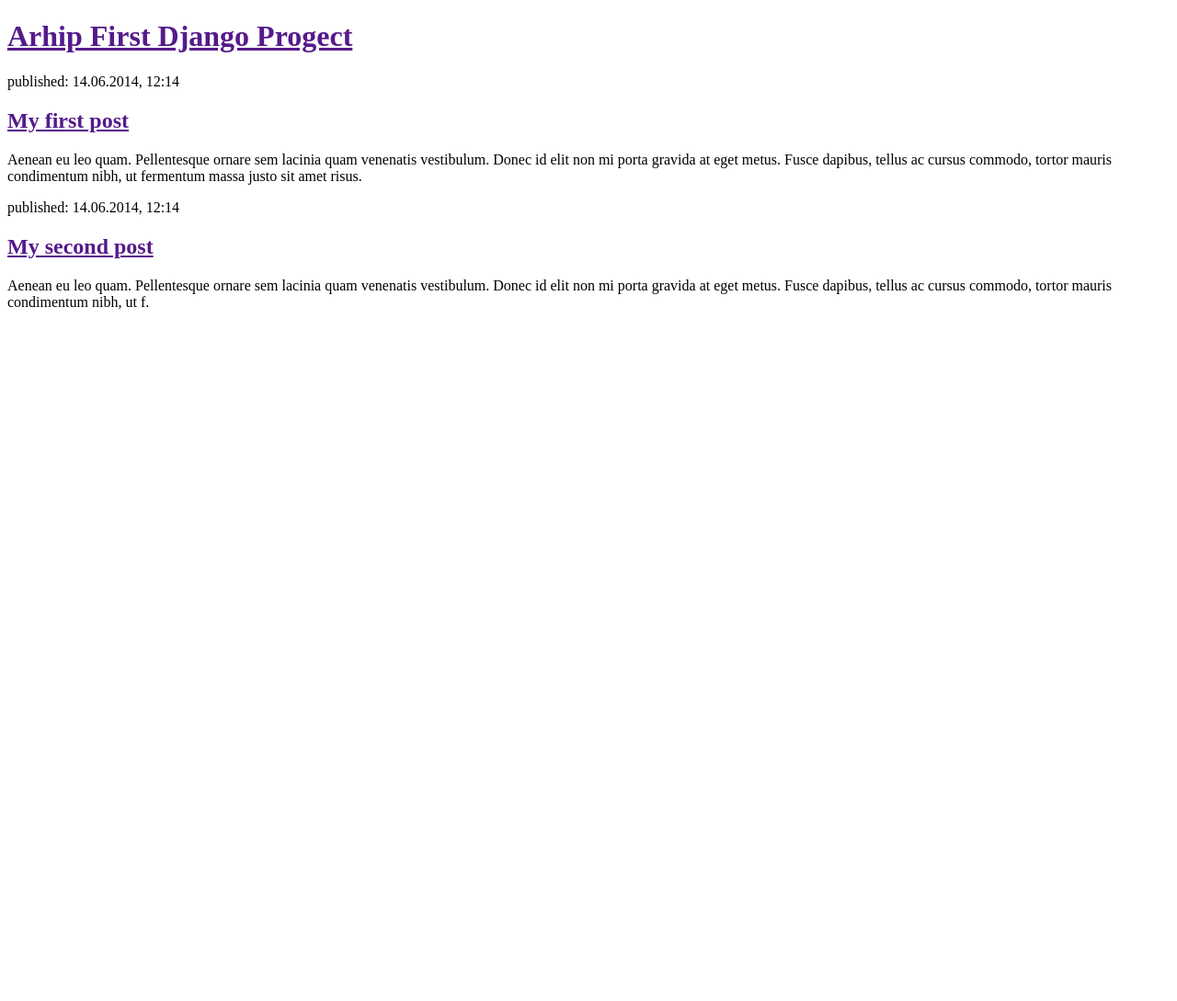
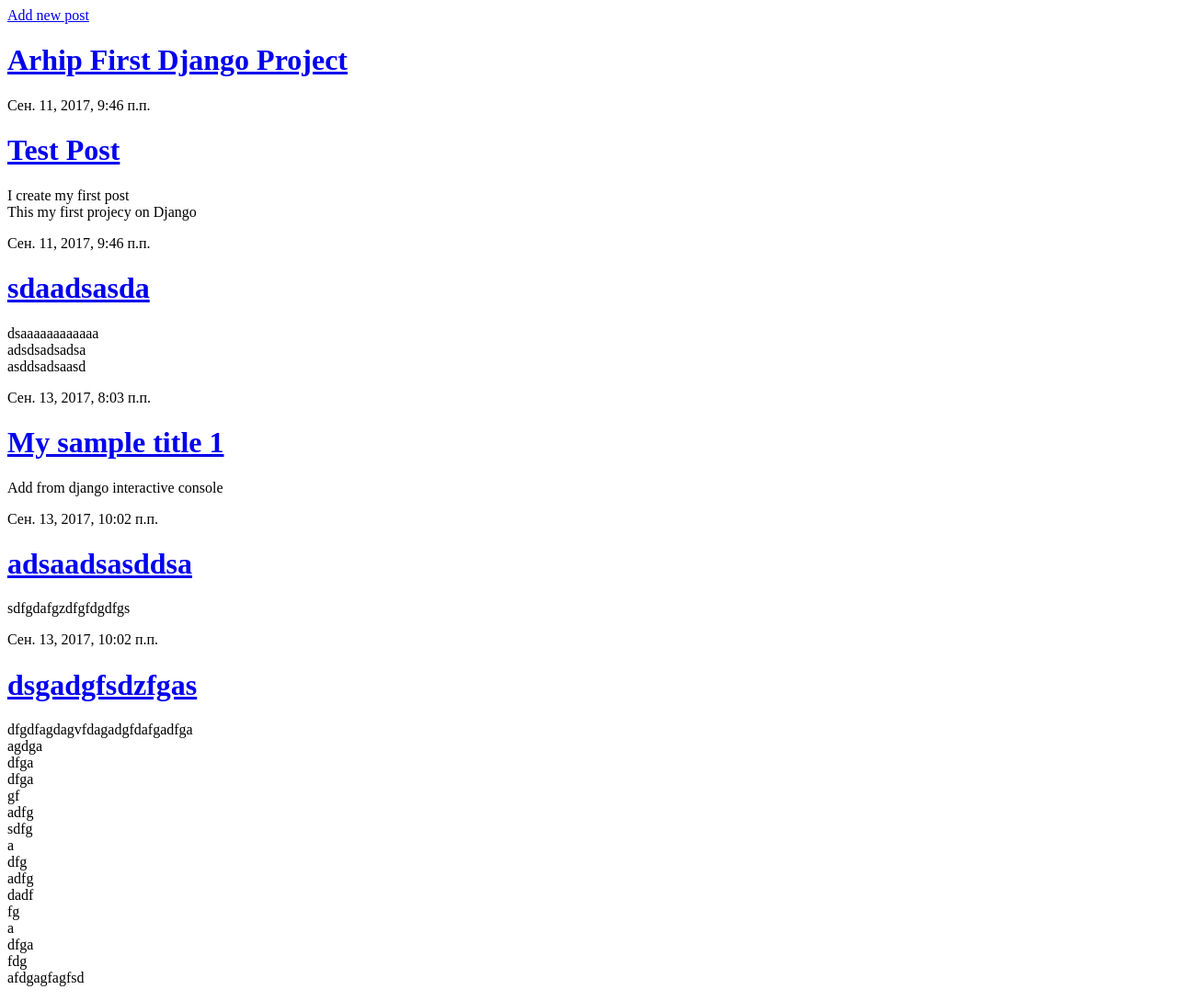
Before and after one commit to Dimiyss/pytrhon_first, a Django app: page / in a window 1280 px wide. Shown: the whole page at 92% size. Before the commit the page ends 337 px from the top, so only its background shows below. Run offline with Django 3.2, Linux system fonts and the light colour scheme; data comes from the database, SQL or seed files in the repository; both versions use the stored data as it was after the commit.

Commit message:
Update without css

```diff
--- /dev/null
+++ b/blog/templates/blog/base.html
@@ -0,0 +1,20 @@
+{% extends 'blog/post_list.html' %}
+
+{% block content %}
+
+ <div class="content container">
+        <div class="row">
+            <div class="col-md-8">
+                {% for post in posts %}
+                    <div class="post">
+                        <div class="date">
+                            {{ post.published_date }}
+                        </div>
+                        <h1><a href="{% url 'post_detail' pk=post.pk %}">{{ post.title }}</a></h1>
+                        <p>{{ post.text|linebreaksbr }}</p>
+                    </div>
+                {% endfor %}
+            </div>
+        </div>
+ </div>
+{% endblock content %}
--- a/blog/templates/blog/post_list.html
+++ b/blog/templates/blog/post_list.html
@@ -1,24 +1,19 @@
+{% load staticfiles %}
 <!DOCTYPE html>
 <html lang="en">
 <head>
     <meta charset="UTF-8">
-    <title>Title</title>
+    <title>Django by Arhip</title>
 </head>
 <body>
-    <div>
-        <h1><a href="">Arhip First Django Progect</a></h1>
+<div class="page-header">
+    <a href="{% url 'post_new' %}" >Add new post</a>
+        <h1><a href="/">Arhip First Django Project</a></h1>
     </div>
+    {% block content1 %}
+    {% endblock %}
 
-    <div>
-        <p>published: 14.06.2014, 12:14</p>
-        <h2><a href="">My first post</a></h2>
-        <p>Aenean eu leo quam. Pellentesque ornare sem lacinia quam venenatis vestibulum. Donec id elit non mi porta gravida at eget metus. Fusce dapibus, tellus ac cursus commodo, tortor mauris condimentum nibh, ut fermentum massa justo sit amet risus.</p>
-    </div>
-
-    <div>
-        <p>published: 14.06.2014, 12:14</p>
-        <h2><a href="">My second post</a></h2>
-        <p>Aenean eu leo quam. Pellentesque ornare sem lacinia quam venenatis vestibulum. Donec id elit non mi porta gravida at eget metus. Fusce dapibus, tellus ac cursus commodo, tortor mauris condimentum nibh, ut f.</p>
-    </div>
+    {% block content %}
+    {% endblock %}
 </body>
 </html>
--- a/blog/urls.py
+++ b/blog/urls.py
@@ -3,4 +3,6 @@
 
 urlpatterns = [
     url(r'^$', views.post_list, name='post_list'),
+    url(r'^post/(?P<pk>[0-9]+)/$', views.post_detail, name='post_detail'),
+    url(r'^post/new/$', views.post_new, name='post_new'),
 ]
--- a/blog/views.py
+++ b/blog/views.py
@@ -1,5 +1,30 @@
 from django.shortcuts import render
+from django.contrib.auth.models import User
+from .models import Post
+from django.shortcuts import render, get_object_or_404
+from .forms import PostForm
+from django.shortcuts import redirect
+from django.utils import timezone
 
 # Create your views here.
+
+def post_new(request):
+    if request.method == "POST":
+        form = PostForm(request.POST)
+        if form.is_valid():
+            post = form.save(commit=False)
+            post.author = request.user
+            post.published_date = timezone.now()
+            post.save()
+            return redirect('post_detail', pk=post.pk)
+    else:
+        form = PostForm()
+    return render(request, 'blog/post_edit.html', {'form': form})
+
 def post_list(request):
-    return render(request, 'blog/post_list.html', {})
+    posts = Post.objects.all()
+    return render(request, 'blog/base.html', {'posts': posts})
+
+def post_detail(request,pk):
+    posts = (get_object_or_404(Post, pk=pk),)
+    return render(request, 'blog/base.html', {'posts': posts})
```
Also changed, not shown: blog/forms.py (added, +8 -0 lines), blog/templates/blog/post_edit.html (added, +9 -0 lines), my_db.sqlite3.
